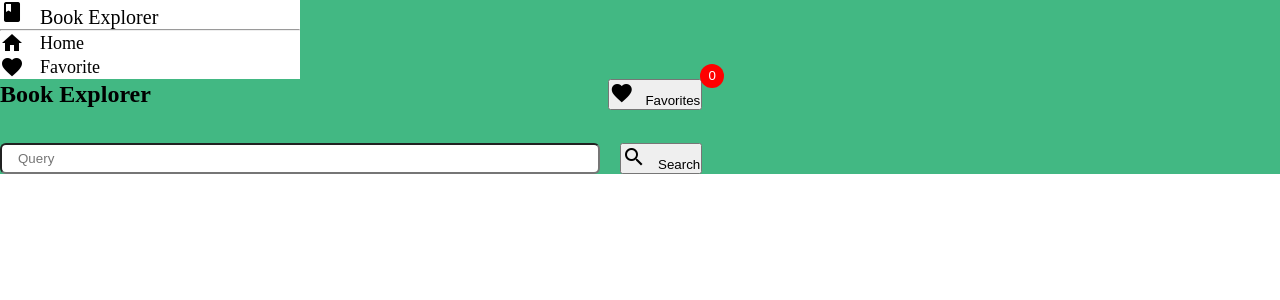
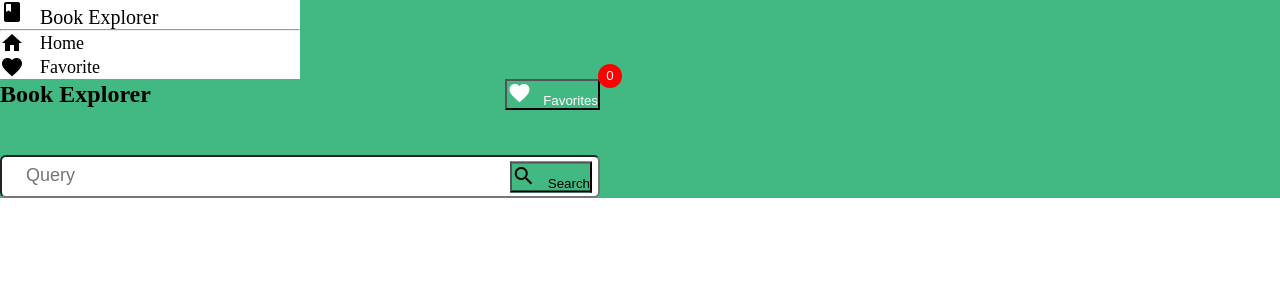
Before and after one commit to hc-b666/book-explorer, a Vue app: page / in a window 1280 px wide. Shown: the top 300 px of the page. Built offline with nearby package versions, Linux system fonts and the light colour scheme.

Commit message:
feat: home page uiux

```diff
--- a/src/App.vue
+++ b/src/App.vue
@@ -4,8 +4,10 @@
     <v-layout>
       <the-sidebar />
       <main>
-        <the-navbar />
-        <router-view />
+        <v-container>
+          <the-navbar />
+          <router-view />
+        </v-container>
       </main>
     </v-layout>
   </v-app>
@@ -29,8 +31,14 @@ export default {
 
   main {
     width: 100%;
-    display: flex;
-    flex-direction: column;
+    height: 100%;
+
+    .container {
+      height: 100%;
+      display: flex;
+      flex-direction: column;
+      gap: 12px;
+    }
   }
 
   &:deep(nav) {
--- a/src/components/TheNavbar.vue
+++ b/src/components/TheNavbar.vue
@@ -1,5 +1,5 @@
 <template>
-  <v-container>
+  <!-- <v-container> -->
     <v-app-bar rounded>
       <nav>
         <router-link to="/" class="navbar-logo" title="Website Logo">
@@ -17,7 +17,7 @@
         </router-link> -->
       </nav>
     </v-app-bar>
-  </v-container>
+  <!-- </v-container> -->
 </template>
 
 <script>
@@ -33,7 +33,9 @@ export default {
 
 <style lang="scss" scoped>
 .btn-favorites {
+  color: white;
   position: relative;
+  background-color: #42b883 !important;
 
   div {
     color: white;
--- a/src/pages/Home.vue
+++ b/src/pages/Home.vue
@@ -1,14 +1,14 @@
 <template>
-  <v-container>
+  <div class="main-content">
     <div class="search-container">
       <input type="search" v-model="query" @keydown.enter="search" placeholder="Query" title="Search bar" />
-      <v-btn @click="search" dark>
+      <v-btn @click="search" dark title="Search">
         <i class="material-icons">search</i>
         <v-icon icon="md:home"></v-icon>
         <span style="margin-left: 12px;">Search</span>
       </v-btn>
     </div>
-  </v-container>
+  </div>
 </template>
 
 <script>
@@ -35,32 +35,72 @@ export default {
 </script>
 
 <style scoped lang="scss">
-.container {
+.main-content {
   height: 100%;
+  flex-grow: 1;
+  position: relative;
+  background-color: #000;
+
+  border-radius: 16px;
+
   display: flex;
   align-items: center;
   justify-content: center;
 }
 
+.main-content::before {
+  content: " ";
+  display: block;
+  position: absolute;
+  left: 0;
+  top: 0;
+  width: 100%;
+  height: 100%;
+  z-index: 0;
+  opacity: 0.6;
+  background: url("../../public/background.jpg") no-repeat center center;
+  background-size: cover;
+  border-radius: 16px;
+}
+
 .search-container {
-  width: 100%;
   display: flex;
   align-items: center;
   justify-content: center;
   gap: 20px;
 
+  position: relative;
+
   @media screen and (max-width: 600px) {
     flex-direction: column;
     gap: 10px;
+  }
+
+  &:deep(.v-btn) {
+    background-color: #42b883;
+
+    z-index: 20;
+
+    position: absolute;
+    right: 8px;
+    top: 50%;
+    transform: translateY(-50%)
   }
 }
 
 input {
   width: 600px;
-  padding: 6px 16px;
+  padding: 12px 160px 12px 24px;
   border-radius: 6px;
   outline: none;
   background-color: #fff;
+
+  z-index: 5;
+
+  &::placeholder {
+    font-size: 18px;
+    font-weight: 500;
+  }
 
   @media screen and (max-width: 920px) {
     width: 100%;
```
Also changed, not shown: public/background.jpg (added).
